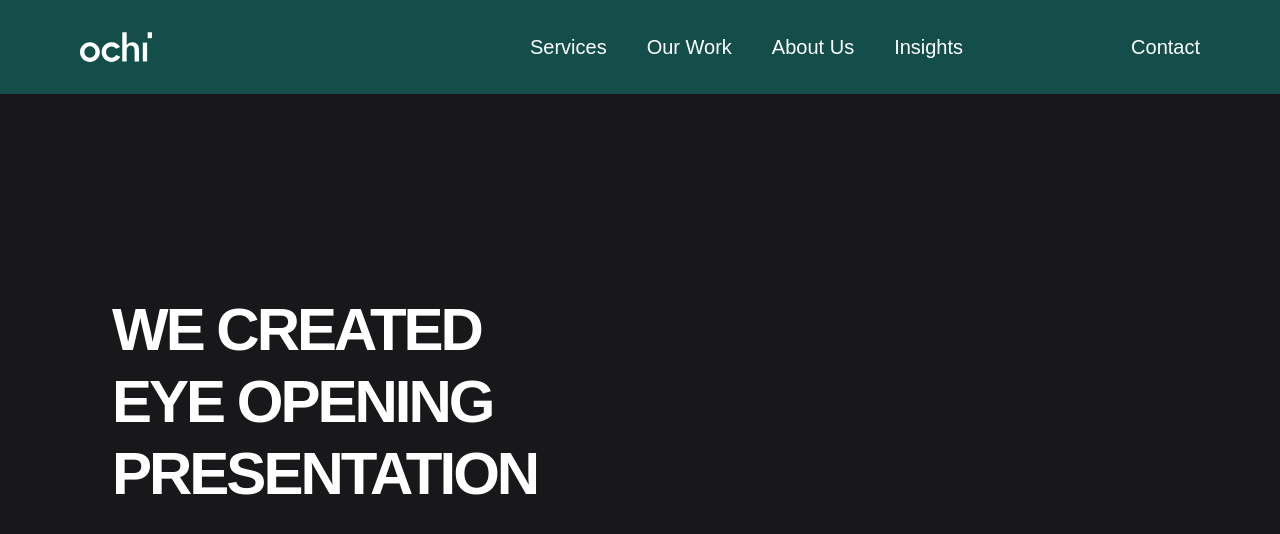
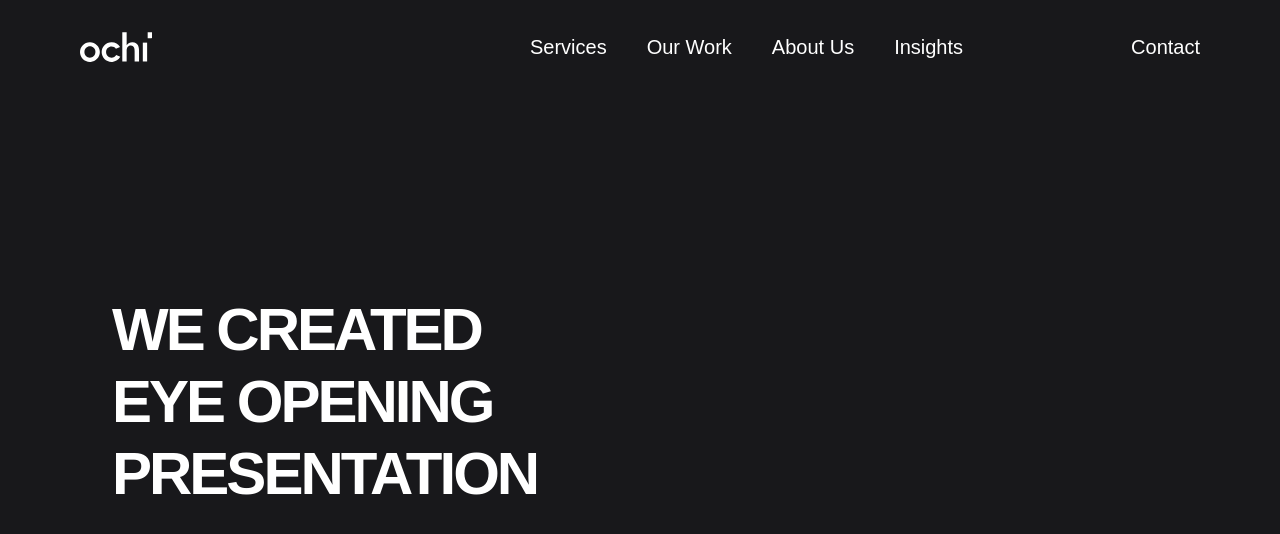
Before and after one commit to hriidzhridoy/first-vite-project, a React (Vite) app: page / in a window 1280 px wide. Shown: the top 534 px of the page. Built offline with nearby package versions, Linux system fonts and the light colour scheme.

Commit message:
navbar z-index[999]

```diff
--- a/src/components/Navbar.jsx
+++ b/src/components/Navbar.jsx
@@ -3,7 +3,7 @@ import LogoC from "./LogoC";
 
 export default function Navbar() {
   return (
-    <div className="fixed z-[999] w-full px-20 py-8 flex items-center justify-between bg-teal-900 font-neue-montreal">
+    <div className="fixed z-[999] w-full px-20 py-8 flex items-center justify-between  font-neue-montreal">
       <div>
         <LogoC />
       </div>
```
